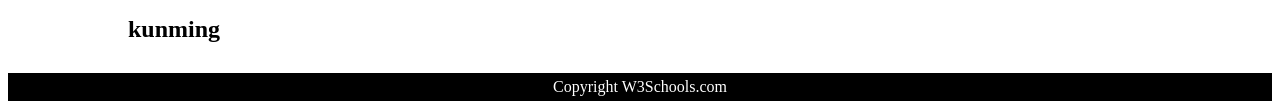
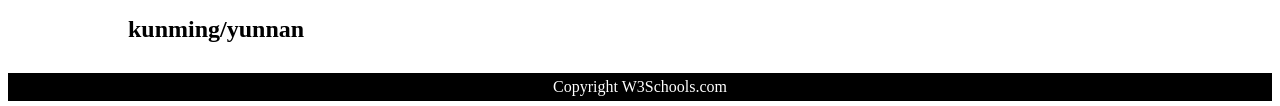
Before and after one commit to dwakech/dbhot, a plain HTML site: page index.html in a window 1280 px wide. Shown: the part 414-520 px from the top of the page. Drawn offline with Linux system fonts and the light colour scheme.

Commit message:
kunming/yunnan

```diff
--- a/index.html
+++ b/index.html
@@ -56,7 +56,7 @@
 </p>
 <h1>Beijing</h1>
 <h1>Shanghai</h1>
-<h1>kunming</h1>
+<h1>kunming/yunnan</h1>
 </section>
 
 <footer>
```
